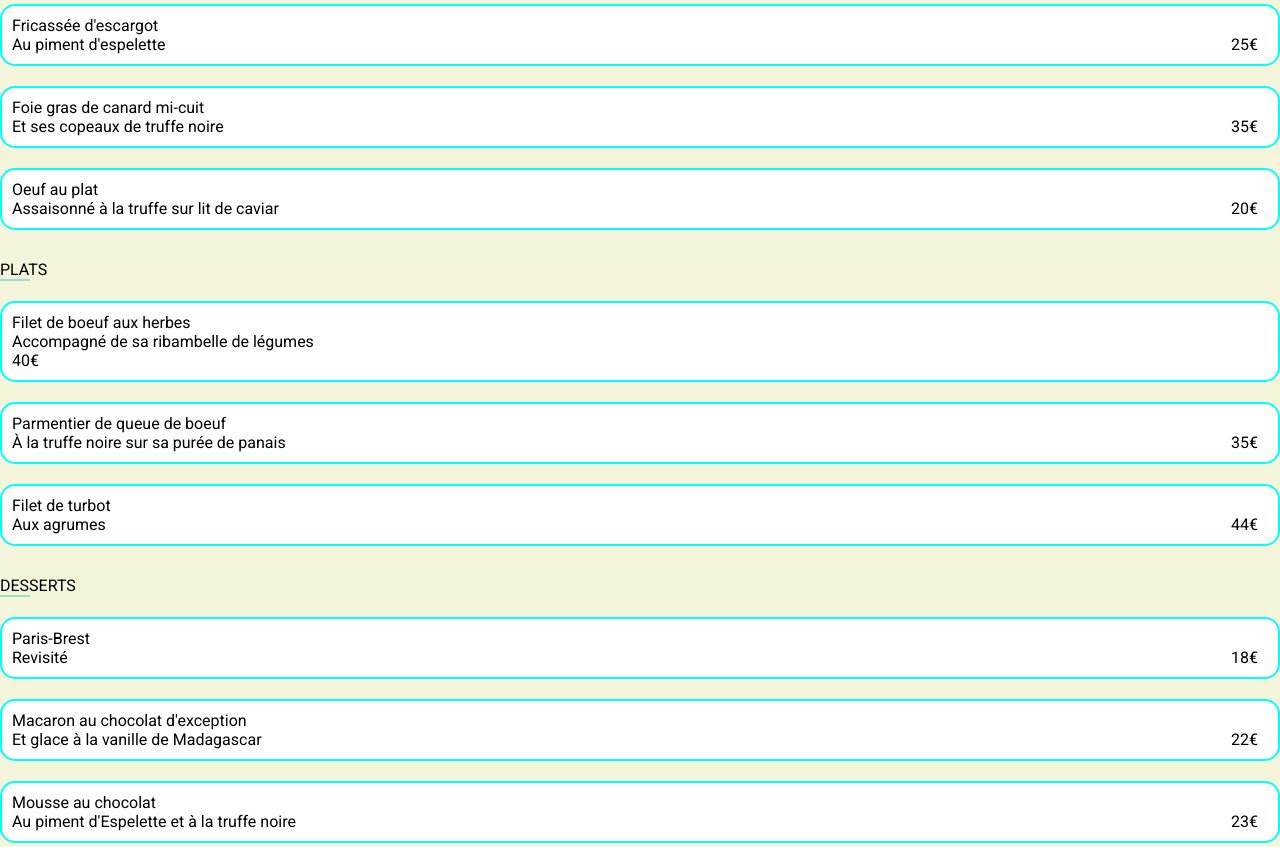
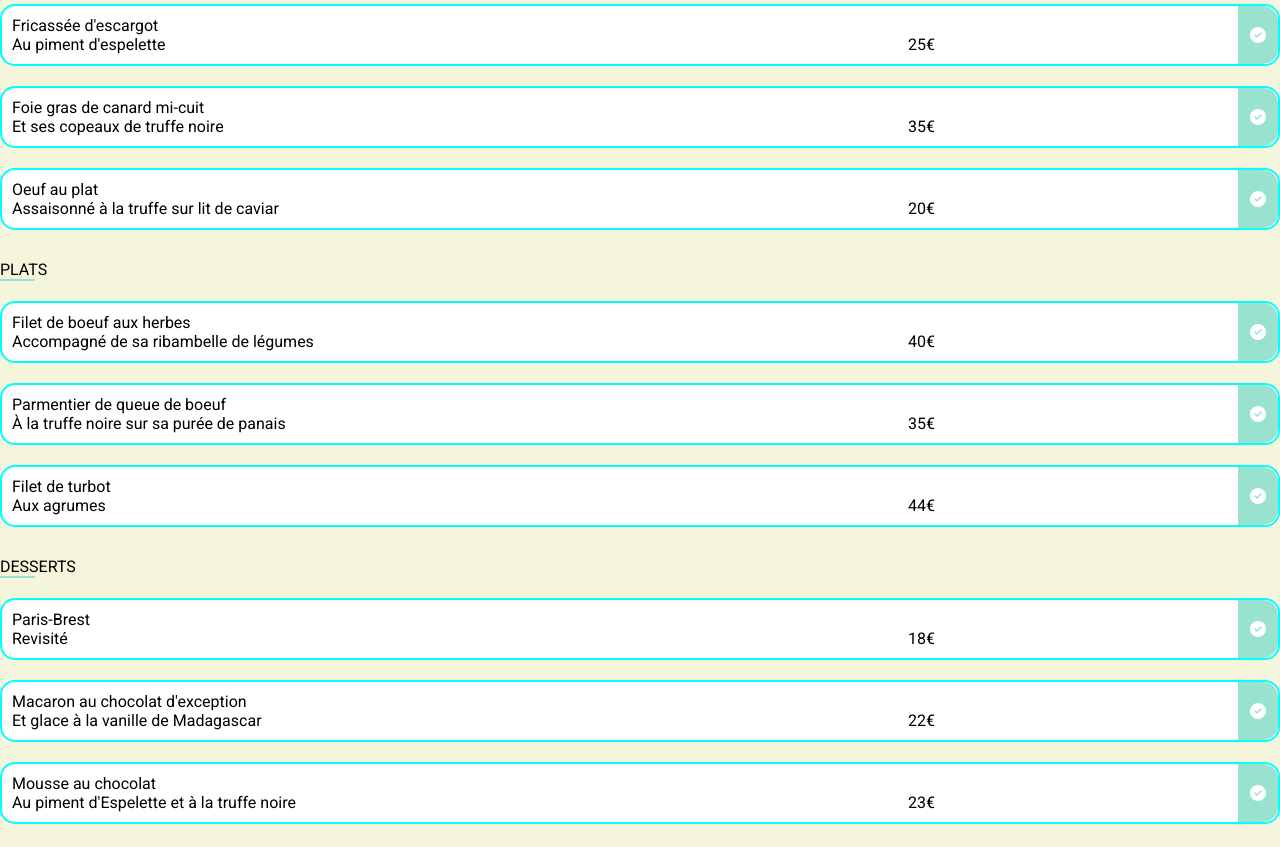
Before and after one commit to fhilbert/HILBERT_3_25042021, a plain HTML site: page page1.html in a window 1280 px wide. Shown: the part 410-1257 px from the top of the page. Drawn offline with Linux system fonts and the light colour scheme; a web font is replaced by a local one.

Commit message:
mise en place du check

```diff
--- a/menus.scss
+++ b/menus.scss
@@ -66,11 +66,60 @@ header{
 .starterLabelTitle{
     margin-top: 30px;
     border-bottom: 2px solid $tertiairy;
-    width:30px;
+    width:35px;
     margin-bottom: 20px;
     text-transform: uppercase;
 }
-.starterLabel{
+.starterLabel,
+.mainLabel,
+.desertLabel{
+    display: flex;
+    justify-content: space-between;
+    border: 2px solid aqua;
+    background-color:#fff;
+    margin-bottom: 20px;
+    border-radius: 15px 15px 15px 15px;
+   // padding:10px 20px 10px 10px;
+}
+.labelMenu{
+    padding:10px 10px 10px 10px;
+    display: flex;
+    justify-content: space-between;
+}
+.LabelText1,
+.LabelText2{
+    width:70vw;
+    overflow: hidden;
+    white-space: nowrap;
+    text-overflow: ellipsis;
+}
+.LabelAside{
+    display: flex;
+    align-items: flex-end;
+}
+.check{
+    width:40px;
+    display: flex;
+  //  display:none;
+    align-items: center;
+    justify-content: center;
+    border-radius: 0px 15px 15px 0px;
+
+    color: $tertiairy;
+    background-color: $tertiairy;
+    i{
+        color: #fff;
+    }
+}
+.mainLabelTitle{
+    margin-top: 30px;
+    border-bottom: 2px solid $tertiairy;
+    width:35px;
+    margin-bottom: 20px;
+    text-transform: uppercase;
+
+}
+/*.mainLabel{
     display: flex;
     justify-content: space-between;
     border: 2px solid aqua;
@@ -78,41 +127,20 @@ header{
     margin-bottom: 20px;
     border-radius: 15px 15px 15px 15px;
     padding:10px 20px 10px 10px;
-}
-.starterLabelAside{
-    display: flex;
-    align-items: flex-end;
-}
-.mainLabelTitle{
-    margin-top: 30px;
-    border-bottom: 2px solid $tertiairy;
-    width:30px;
-    margin-bottom: 20px;
-    text-transform: uppercase;
-
-}
-.mainLabel{
-    display: flex;
-    justify-content: space-between;
-    border: 2px solid aqua;
-    background-color:#fff;
-    margin-bottom: 20px;
-    border-radius: 15px 15px 15px 15px;
-    padding:10px 20px 10px 10px;
-}
-.mainLabelAside{
+}*/
+.LabelAside{
     display: flex;
     align-items: flex-end;
 }
 .desertLabelTitle{
     margin-top: 30px;
     border-bottom: 2px solid $tertiairy;
-    width:30px;
+    width:35px;
     margin-bottom: 20px;
     text-transform: uppercase;
 
 }
-
+/*
 .desertLabel{
     display: flex;
     justify-content: space-between;
@@ -122,8 +150,8 @@ header{
     border-radius: 15px 15px 15px 15px;
     padding:10px 20px 10px 10px;
 }
-
-.desertLabelAside{
+*/
+.LabelAside{
     display: flex;
     align-items: flex-end;
 }
--- a/mystyle.scss
+++ b/mystyle.scss
@@ -127,7 +127,8 @@ section{
     align-items: center;
 }
 .insideLabel{
-    width: 340px; // 340 x 250
+    position: relative;
+    width: 90vw; // 340 x 250
     height: 250px;
 	border-radius: 15px;
 	background-color: #fff;
@@ -142,11 +143,12 @@ section{
     object-fit: cover;
 }
 section .new{
-    display: flex;
-    justify-content: center;
+    //display: flex;
+    //justify-content: center;
     position: absolute;
-    //top: 2%;
-    left: 70%;
+    top: 15px;
+    right: 15px;
+    width:50px;
     font-size: 12px;
     font-weight: bold;
     background: #99E2D0;
--- a/page1.html
+++ b/page1.html
@@ -29,135 +29,102 @@
     </header>
     <section>
         <div class="starter">
-            <div class="starterLabelTitle">
-                Entrées
+            <div class="starterLabelTitle">Entrées</div>
+            <div class="starterLabel">
+                <div class="labelMenu">
+                    <div class="LabelText">
+                        <div class="LabelText1">Fricassée d'escargot</div>
+                        <div class="LabelText2">Au piment d'espelette</div>
+                    </div>
+                    <div class="LabelAside">25€</div>
+                </div>
+                <div class="check"><i class="fas fa-check-circle"></i></div>
             </div>
             <div class="starterLabel">
-                <div class="starterLabelText">
-                    <div class="starterLabelText1">
-                        Fricassée d'escargot
+                <div class="labelMenu">
+                    <div class="LabelText">
+                        <div class="LabelText1">Foie gras de canard mi-cuit</div>
+                        <div class="LabelText2">Et ses copeaux de truffe noire</div>
                     </div>
-                    <div class="starterLabelText2">
-                        Au piment d'espelette
-                    </div>
+                    <div class="LabelAside">35€</div>
                 </div>
-                <div class="starterLabelAside">
-                    25€
-                </div>
+                <div class="check"><i class="fas fa-check-circle"></i></div>
             </div>
             <div class="starterLabel">
-                <div class="starterLabelText">
-                    <div class="starterLabelText1">
-                        Foie gras de canard mi-cuit
+                <div class="labelMenu">
+                    <div class="LabelText">
+                        <div class="LabelText1">Oeuf au plat</div>
+                        <div class="LabelText2">Assaisonné à la truffe sur lit de caviar</div>
                     </div>
-                    <div class="starterLabelText2">
-                        Et ses copeaux de truffe noire
-                    </div>
+                    <div class="LabelAside">20€</div>
                 </div>
-                <div class="starterLabelAside">
-                    35€
-                </div>
-            </div>
-            <div class="starterLabel">
-                <div class="starterLabelText">
-                    <div class="starterLabelText1">
-                        Oeuf au plat
-                    </div>
-                    <div class="starterLabelText2">
-                        Assaisonné à la truffe sur lit de caviar
-                    </div>
-                </div>
-                <div class="starterLabelAside">
-                    20€
-                </div>
+                <div class="check"><i class="fas fa-check-circle"></i></div>
             </div>
         </div>
         <div class="main">
-            <div class="mainLabelTitle">
-                Plats
+            <div class="mainLabelTitle">Plats</div>
+            <div class="mainLabel">
+                <div class="labelMenu">
+                    <div class="LabelText">
+                        <div class="LabelText1">Filet de boeuf aux herbes</div>
+                        <div class="LabelText2">Accompagné de sa ribambelle de légumes</div>
+                    </div>
+                    <div class="LabelAside">40€</div>
+                </div>
+                <div class="check"><i class="fas fa-check-circle"></i></div>
             </div>
             <div class="mainLabel">
-                <div class="mainLabelText">
-                    <div class="mainLabelText1">
-                        Filet de boeuf aux herbes
+                <div class="labelMenu">
+                    <div class="LabelText">
+                        <div class="LabelText1">Parmentier de queue de boeuf</div>
+                        <div class="LabelText2">À la truffe noire sur sa purée de panais</div>
                     </div>
-                    <div class="mainLabelText2">
-                        Accompagné de sa ribambelle de légumes
-                    </div>
-                    <div class="mainLabelAside">
-                        40€
-                    </div>
+                    <div class="LabelAside">35€</div>
                 </div>
+                <div class="check"><i class="fas fa-check-circle"></i></div>
             </div>
             <div class="mainLabel">
-                <div class="mainLabelText">
-                    <div class="mainLabelText1">
-                        Parmentier de queue de boeuf
+                <div class="labelMenu">
+                    <div class="LabelText">
+                        <div class="LabelText1">Filet de turbot</div>
+                        <div class="LabelText2">Aux agrumes</div>
                     </div>
-                    <div class="mainLabelText2">
-                        À la truffe noire sur sa purée de panais
-                    </div>
+                    <div class="LabelAside">44€</div>
                 </div>
-                <div class="mainLabelAside">
-                    35€
-                </div>
-            </div>
-            <div class="mainLabel">
-                <div class="mainLabelText">
-                    <div class="mainLabelText1">
-                        Filet de turbot
-                    </div>
-                    <div class="mainLabelText2">
-                        Aux agrumes
-                    </div>
-                </div>
-                <div class="mainLabelAside">
-                    44€
-                </div>
+                <div class="check"><i class="fas fa-check-circle"></i></div>
             </div>
         </div>
         <div class="desert">
-            <div class="desertLabelTitle">
-                Desserts
+            <div class="desertLabelTitle">Desserts</div>
+            <div class="desertLabel">
+                <div class="labelMenu">
+                    <div class="LabelText">
+                        <div class="LabelText1">Paris-Brest</div>
+                        <div class="LabelText2">Revisité</div>
+                    </div>
+                    <div class="LabelAside">18€</div>
+                </div>
+                <div class="check"><i class="fas fa-check-circle"></i></div>
             </div>
             <div class="desertLabel">
-                <div class="desertLabelText">
-                    <div class="desertLabelText1">
-                        Paris-Brest
+                <div class="labelMenu">
+                    <div class="LabelText">
+                        <div class="LabelText1">Macaron au chocolat d'exception</div>
+                        <div class="LabelText2">Et glace à la vanille de Madagascar</div>
                     </div>
-                    <div class="desertLabelText2">
-                        Revisité
-                    </div>
+                    <div class="LabelAside">22€</div>
                 </div>
-                <div class="desertLabelAside">
-                    18€
-                </div>
+                <div class="check"><i class="fas fa-check-circle"></i></div>
             </div>
             <div class="desertLabel">
-                <div class="desertLabelText">
-                    <div class="desertLabelText1">
-                        Macaron au chocolat d'exception
+                <div class="labelMenu">
+                    <div class="LabelText">
+                        <div class="LabelText1">Mousse au chocolat</div>
+                        <div class="LabelText2">Au piment d'Espelette et à la truffe noire</div>
                     </div>
-                    <div class="desertLabelText2">
-                        Et glace à la vanille de Madagascar
-                    </div>
+                    <div class="LabelAside">23€</div>
                 </div>
-                <div class="desertLabelAside">
-                    22€
-                </div>
-            </div>
-            <div class="desertLabel">
-                <div class="desertLabelText">
-                    <div class="desertLabelText1">
-                        Mousse au chocolat
-                    </div>
-                    <div class="desertLabelText2">
-                        Au piment d'Espelette et à la truffe noire
-                    </div>
-                </div>
-                <div class="desertLabelAside">
-                    23€
-                </div>
+                <div class="check"><i class="fas fa-check-circle"></i></div>
             </div>
         </div>
         <div class="commander">Commander</div>
```
Also changed, not shown: index.html (+2 -2 lines), menus.css, mystyle.css, 2 other files.
